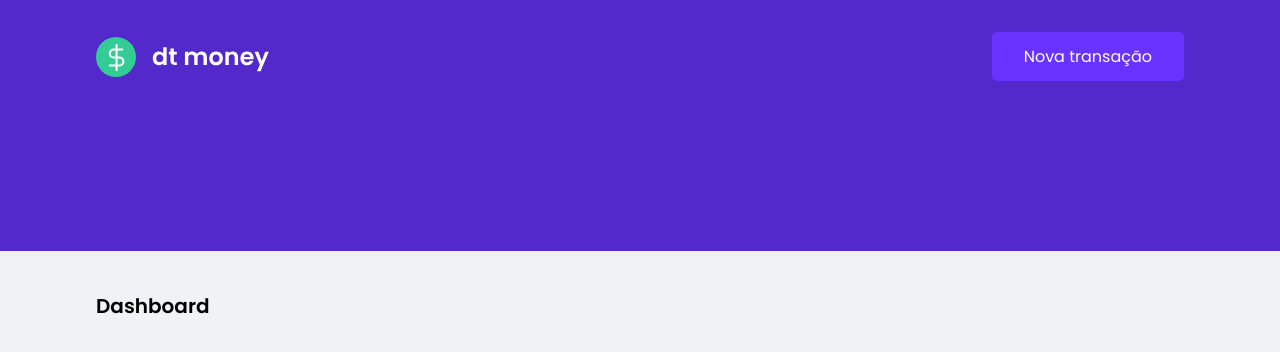
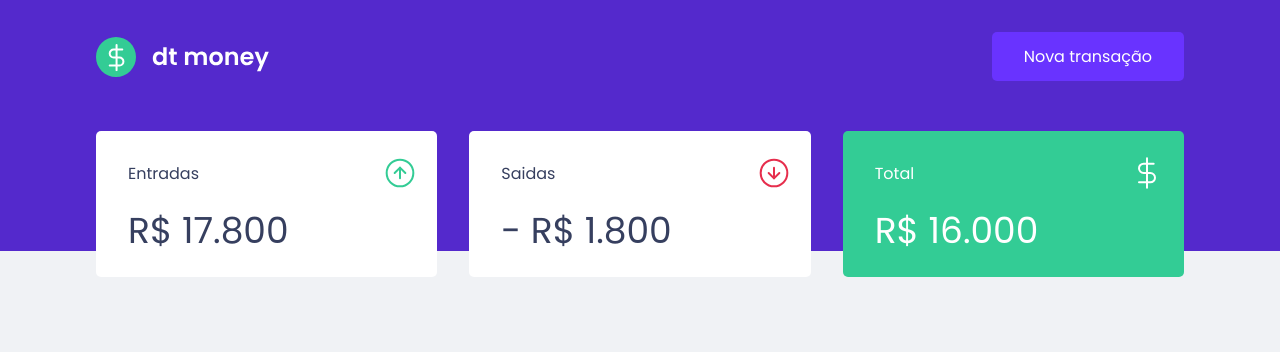
Before and after one commit to alquimara/Projetos-com-React, a React (Create React App) app in the folder VideoAula/dtmoney/: page / in a window 1280 px wide. Shown: the top 352 px of the page. Built offline with nearby package versions, Linux system fonts and the light colour scheme.

Commit message:
adicionado o componente dashboard e summary

```diff
--- a/VideoAula/dtmoney/public/index.html
+++ b/VideoAula/dtmoney/public/index.html
@@ -8,7 +8,7 @@
     <link rel="shortcut icon" href="./favicon.png" type="image/x-icon" />
     <title>My Finances</title>
     <link
-      href="https://fonts.googleapis.com/css2?family=DM+Sans:wght@400;700&family=Poppins:wght@400;600&display=swap"
+      href="https://fonts.googleapis.com/css2?family=DM+Sans:wght@400;500;700&family=Poppins:wght@400;600&display=swap"
       rel="stylesheet"
     />
   </head>
--- a/VideoAula/dtmoney/src/Components/Dashboard/index.tsx
+++ b/VideoAula/dtmoney/src/Components/Dashboard/index.tsx
@@ -1,9 +1,10 @@
+import { Sumary } from "../Sumary"
 import { Container } from "./style"
 
 
 export function Dashboard(){
   return <Container>
-    <h1>Dashboard</h1>
+    <Sumary/>
   </Container>
 
 }
--- /dev/null
+++ b/VideoAula/dtmoney/src/Components/Sumary/index.tsx
@@ -0,0 +1,32 @@
+import { Container } from "./style";
+import IconEntrada from "../../assents/Entradas.svg";
+import IconSaida from '../../assents/Saídas.svg'
+import IconTotal from '../../assents/Total.svg'
+
+ export function Sumary(){
+  return <Container>
+    <div>
+      <header>
+        <p>Entradas</p>
+        <img src={IconEntrada} alt="icon de uma seta para cima"  />
+      </header>
+      <strong>R$ 17.800</strong>
+    </div>
+    <div>
+      <header>
+        <p>Saidas</p>
+        <img src={IconSaida} alt="icon de uma seta para baixo"  />
+      </header>
+      <strong> - R$ 1.800</strong>
+    </div>
+    <div className="highlight-background">
+      <header>
+        <p>Total</p>
+        <img src={IconTotal} alt="icon de uma seta para cima"  />
+      </header>
+      <strong>R$ 16.000</strong>
+    </div>
+  </Container>
+
+
+}
--- /dev/null
+++ b/VideoAula/dtmoney/src/Components/Sumary/style.ts
@@ -0,0 +1,36 @@
+import styled from "styled-components";
+
+export const Container = styled.div`
+display: grid;
+grid-template-columns: repeat(3,1fr);
+gap:3.2rem;
+margin-top: -16rem;
+
+div{
+  background: var(--shape);
+  padding: 2.6rem 2.1rem 1.9rem 3.2rem ;
+  border-radius: 0.5rem;
+  color:var(--text-title);
+
+  header{
+    display: flex;
+    align-items: center;
+    justify-content: space-between;
+    font-size: 1.6rem;
+  }
+  strong{
+    display: block; //para conseguir pegar o margin top
+    font-size: 3.6rem;
+    margin-top: 1.5rem;
+    font-weight: 500;
+    line-height: 5.4rem;
+  }
+
+  &.highlight-background{
+    background: var(--green);
+    color:var(--shape);
+  }
+}
+
+
+`
--- a/VideoAula/dtmoney/src/Styles/GlobalStyle.ts
+++ b/VideoAula/dtmoney/src/Styles/GlobalStyle.ts
@@ -9,6 +9,7 @@ export const GlobalStyle = createGlobalStyle`
   --red:#e52e4d;
   --blue:#5429cc;
   --blue-ligth:#6933ff;
+  --green:#33CC95;
 }
 
 * {
```
